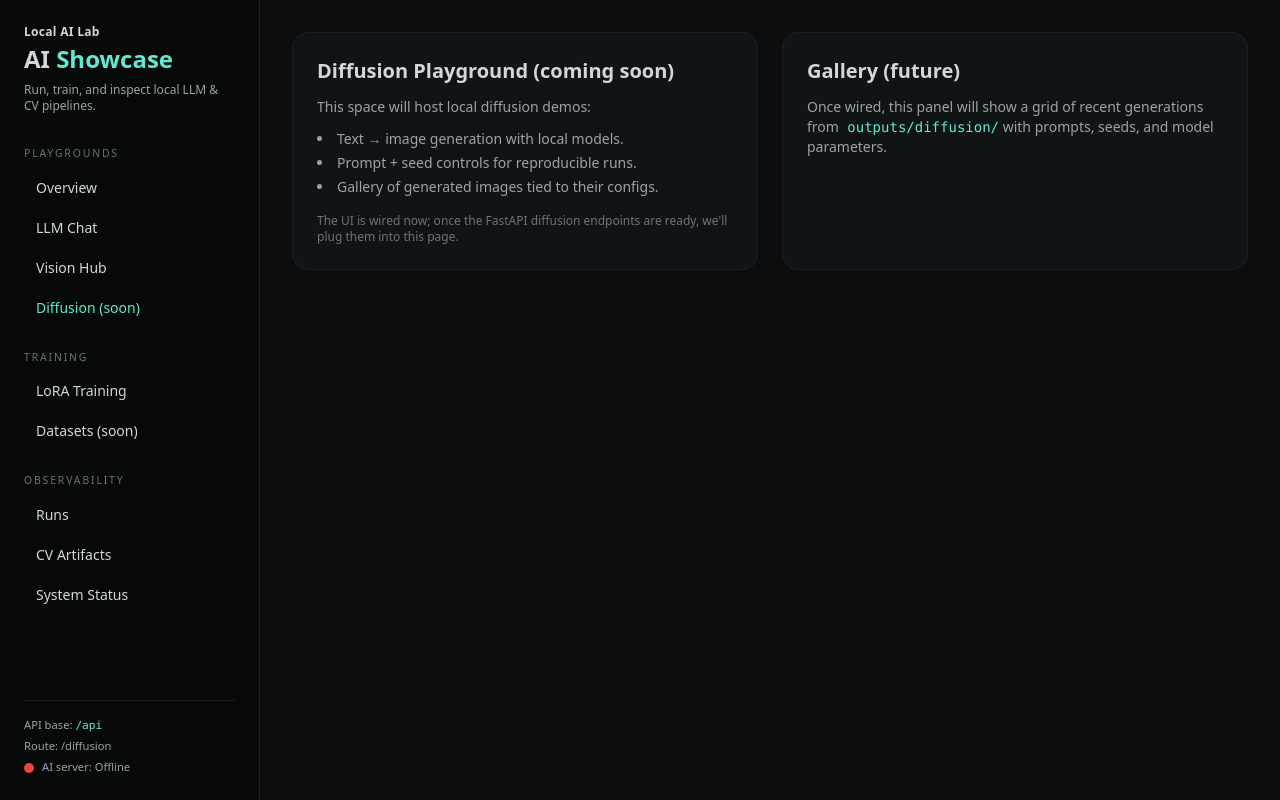
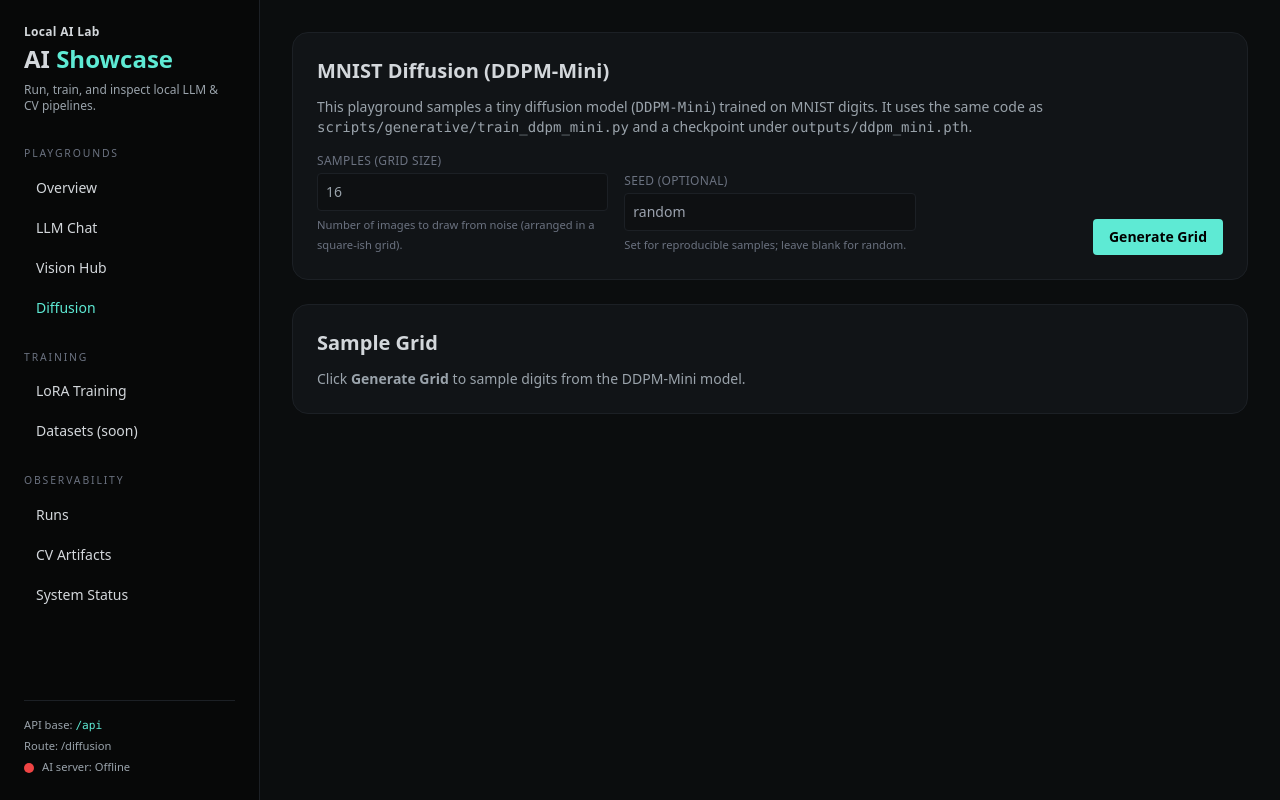
Before and after one commit to schlenker-owl/ai-playground-client, a React (Vite) app: page /diffusion in a window 1280 px wide. Built offline with nearby package versions, Linux system fonts and the light colour scheme; no server answers.

Commit message:
updates for diffusion

```diff
--- a/src/components/layout/AppShell.tsx
+++ b/src/components/layout/AppShell.tsx
@@ -23,7 +23,7 @@ const NAV_SECTIONS: NavSection[] = [
       { to: '/', label: 'Overview' },
       { to: '/chat', label: 'LLM Chat' },
       { to: '/cv', label: 'Vision Hub' },
-      { to: '/diffusion', label: 'Diffusion (soon)' },
+      { to: '/diffusion', label: 'Diffusion' },
     ],
   },
   {
--- a/src/lib/api.ts
+++ b/src/lib/api.ts
@@ -1,13 +1,12 @@
 // path: src/lib/api.ts
 // ---
 // If BASE is set, call the server directly; otherwise use the /api proxy.
-// src/lib/api.ts
 // All calls go to /api/** so we can proxy to ai-server in dev and nginx in prod.
 
 async function jfetch<T>(path: string, init?: RequestInit): Promise<T> {
   const res = await fetch(`/api${path}`, {
     headers: { 'Content-Type': 'application/json', ...(init?.headers || {}) },
-    ...init
+    ...init,
   });
   if (!res.ok) {
     const text = await res.text();
@@ -21,11 +20,11 @@ export const api = {
   chat: (
     user: string,
     system?: string,
-    opts?: { temperature?: number; max_new_tokens?: number }
+    opts?: { temperature?: number; max_new_tokens?: number },
   ) =>
-    jfetch<{ answer: string }>(`/chat`, {
+    jfetch<{ answer: string }>('/chat', {
       method: 'POST',
-      body: JSON.stringify({ user, system, ...(opts || {}) })
+      body: JSON.stringify({ user, system, ...(opts || {}) }),
     }),
 
   // runs & artifacts (LoRA jobs, generic outputs/)
@@ -37,32 +36,32 @@ export const api = {
   },
   readArtifact: (path: string) =>
     jfetch<{ content: string }>(
-      `/artifacts/file?path=${encodeURIComponent(path)}`
+      `/artifacts/file?path=${encodeURIComponent(path)}`,
     ),
 
   // jobs: lora train
   startLoRA: (payload: { config_path: string }) =>
-    jfetch<{ job_id: string }>(`/jobs/train/lora`, {
+    jfetch<{ job_id: string }>('/jobs/train/lora', {
       method: 'POST',
-      body: JSON.stringify(payload)
+      body: JSON.stringify(payload),
     }),
   jobStatus: (id: string) =>
     jfetch<{ id: string; status: string; lines: string[]; output_dir?: string }>(
-      `/jobs/${id}`
-    )
+      `/jobs/${id}`,
+    ),
 };
 
 // --- CV API client ---
 export const cv = {
-  models: () => jfetch<{ models: string[] }>(`/cv/models`),
+  models: () => jfetch<{ models: string[] }>('/cv/models'),
 
   // multipart form-data image inference
   inferImage: (data: FormData) =>
-    fetch(`/api/cv/infer/image`, { method: 'POST', body: data }).then(
+    fetch('/api/cv/infer/image', { method: 'POST', body: data }).then(
       async (r) => {
         if (!r.ok) throw new Error(await r.text());
         return r.json();
-      }
+      },
     ) as Promise<{
       preview: string;
       boxes: number[][];
@@ -73,24 +72,36 @@ export const cv = {
 
   // multipart form-data video job
   startVideo: (data: FormData) =>
-    fetch(`/api/cv/jobs/infer_video`, { method: 'POST', body: data }).then(
+    fetch('/api/cv/jobs/infer_video', { method: 'POST', body: data }).then(
       async (r) => {
         if (!r.ok) throw new Error(await r.text());
         return r.json();
-      }
+      },
     ) as Promise<{ job_id: string }>,
 
   job: (id: string) =>
     jfetch<{ status: string; out_dir?: string; error?: string }>(
-      `/cv/jobs/${id}`
+      `/cv/jobs/${id}`,
     ),
 
   list: () =>
     jfetch<{
       items: Array<{ name: string; path: string; type: 'dir' | 'file' }>;
-    }>(`/cv/artifacts`),
+    }>('/cv/artifacts'),
   artifact: (path: string) =>
     jfetch<{ kind: string; content: string }>(
-      `/cv/artifact?path=${encodeURIComponent(path)}`
-    )
+      `/cv/artifact?path=${encodeURIComponent(path)}`,
+    ),
 };
+
+// --- Diffusion API client ---
+export const diffusion = {
+  sampleMnist: (payload: { n?: number; nrow?: number; seed?: number }) =>
+    jfetch<{ image: string; n: number; T: number; out_path?: string }>(
+      '/diffusion/mnist/sample',
+      {
+        method: 'POST',
+        body: JSON.stringify(payload),
+      },
+    ),
+};
--- a/src/pages/Diffusion.tsx
+++ b/src/pages/Diffusion.tsx
@@ -1,31 +1,145 @@
 // path: src/pages/Diffusion.tsx
 // ---
+import { useState } from 'react';
 import Card from '../components/Card';
+import { diffusion } from '../lib/api';
 
 export default function Diffusion() {
+  const [samples, setSamples] = useState(16);
+  const [seed, setSeed] = useState<string>('');
+  const [image, setImage] = useState<string | null>(null);
+  const [outPath, setOutPath] = useState<string | null>(null);
+  const [status, setStatus] = useState<string | null>(null);
+  const [loading, setLoading] = useState(false);
+  const [error, setError] = useState<string | null>(null);
+
+  async function generate() {
+    setLoading(true);
+    setError(null);
+    setStatus('sampling');
+    try {
+      const payload: { n?: number; nrow?: number; seed?: number } = {
+        n: samples,
+      };
+      if (seed.trim() !== '') {
+        const s = Number(seed);
+        if (!Number.isNaN(s)) payload.seed = s;
+      }
+      const res = await diffusion.sampleMnist(payload);
+      setImage(res.image);
+      setOutPath(res.out_path ?? null);
+      setStatus('ok');
+    } catch (err: any) {
+      console.error(err);
+      setError(err?.message ?? 'Failed to sample diffusion model.');
+      setStatus('error');
+    } finally {
+      setLoading(false);
+    }
+  }
+
   return (
-    <div className="grid md:grid-cols-2 gap-6">
-      <Card title="Diffusion Playground (coming soon)">
-        <p className="text-[#9aa3ab] text-sm">
-          This space will host local diffusion demos:
-        </p>
-        <ul className="mt-3 list-disc list-inside text-[#9aa3ab] text-sm space-y-1">
-          <li>Text → image generation with local models.</li>
-          <li>Prompt + seed controls for reproducible runs.</li>
-          <li>Gallery of generated images tied to their configs.</li>
-        </ul>
-        <p className="mt-4 text-xs text-[#6b7280]">
-          The UI is wired now; once the FastAPI diffusion endpoints are ready,
-          we&apos;ll plug them into this page.
-        </p>
+    <div className="space-y-6">
+      <Card title="MNIST Diffusion (DDPM-Mini)">
+        <div className="space-y-4 text-sm text-[#9aa3ab]">
+          <p>
+            This playground samples a tiny diffusion model (<code>DDPM-Mini</code>)
+            trained on MNIST digits. It uses the same code as{' '}
+            <code>scripts/generative/train_ddpm_mini.py</code> and a checkpoint
+            under <code>outputs/ddpm_mini.pth</code>.
+          </p>
+
+          <div className="grid md:grid-cols-3 gap-4 items-end">
+            <div className="space-y-1">
+              <label className="block text-xs uppercase tracking-wide text-[#6b7280]">
+                Samples (grid size)
+              </label>
+              <input
+                type="number"
+                min={1}
+                max={64}
+                value={samples}
+                onChange={(e) => setSamples(Number(e.target.value) || 1)}
+                className="w-full bg-black/20 border border-edge rounded p-2 text-sm"
+              />
+              <p className="text-[0.7rem] text-[#6b7280]">
+                Number of images to draw from noise (arranged in a square-ish grid).
+              </p>
+            </div>
+
+            <div className="space-y-1">
+              <label className="block text-xs uppercase tracking-wide text-[#6b7280]">
+                Seed (optional)
+              </label>
+              <input
+                type="number"
+                value={seed}
+                onChange={(e) => setSeed(e.target.value)}
+                placeholder="random"
+                className="w-full bg-black/20 border border-edge rounded p-2 text-sm"
+              />
+              <p className="text-[0.7rem] text-[#6b7280]">
+                Set for reproducible samples; leave blank for random.
+              </p>
+            </div>
+
+            <div className="flex items-center justify-end">
+              <button
+                onClick={generate}
+                disabled={loading}
+                className="px-4 py-2 rounded bg-accent text-black font-semibold disabled:opacity-50"
+              >
+                {loading ? 'Sampling…' : 'Generate Grid'}
+              </button>
+            </div>
+          </div>
+
+          {status && (
+            <div className="text-xs">
+              Status:{' '}
+              <span
+                className={
+                  status === 'error'
+                    ? 'text-red-400'
+                    : status === 'sampling'
+                    ? 'text-accent'
+                    : 'text-emerald-400'
+                }
+              >
+                {status}
+              </span>
+            </div>
+          )}
+
+          {outPath && (
+            <div className="text-[0.7rem] text-[#6b7280]">
+              Saved under <code>outputs/{outPath}</code> (browse via the{' '}
+              <b>Runs</b> page).
+            </div>
+          )}
+
+          {error && (
+            <div className="text-xs text-red-400 mt-1">
+              {error}
+            </div>
+          )}
+        </div>
       </Card>
 
-      <Card title="Gallery (future)">
-        <p className="text-[#9aa3ab] text-sm">
-          Once wired, this panel will show a grid of recent generations from
-          <code className="text-accent"> outputs/diffusion/</code> with prompts,
-          seeds, and model parameters.
-        </p>
+      <Card title="Sample Grid">
+        {image ? (
+          <div className="flex justify-center">
+            <img
+              src={image}
+              alt="DDPM-Mini MNIST grid"
+              className="max-w-full rounded-lg border border-edge"
+            />
+          </div>
+        ) : (
+          <p className="text-sm text-[#9aa3ab]">
+            Click <b>Generate Grid</b> to sample digits from the DDPM-Mini model.
+          </p>
+        )}
       </Card>
     </div>
   );
```
